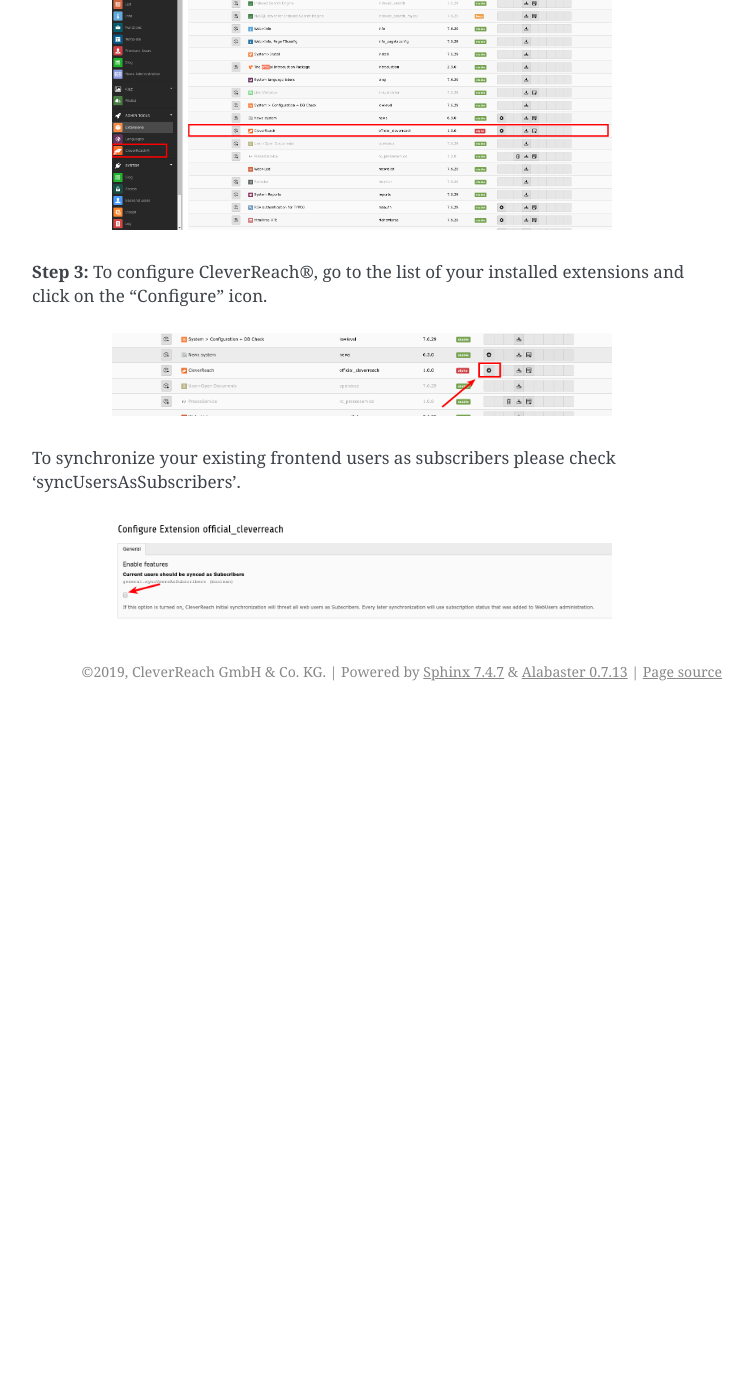
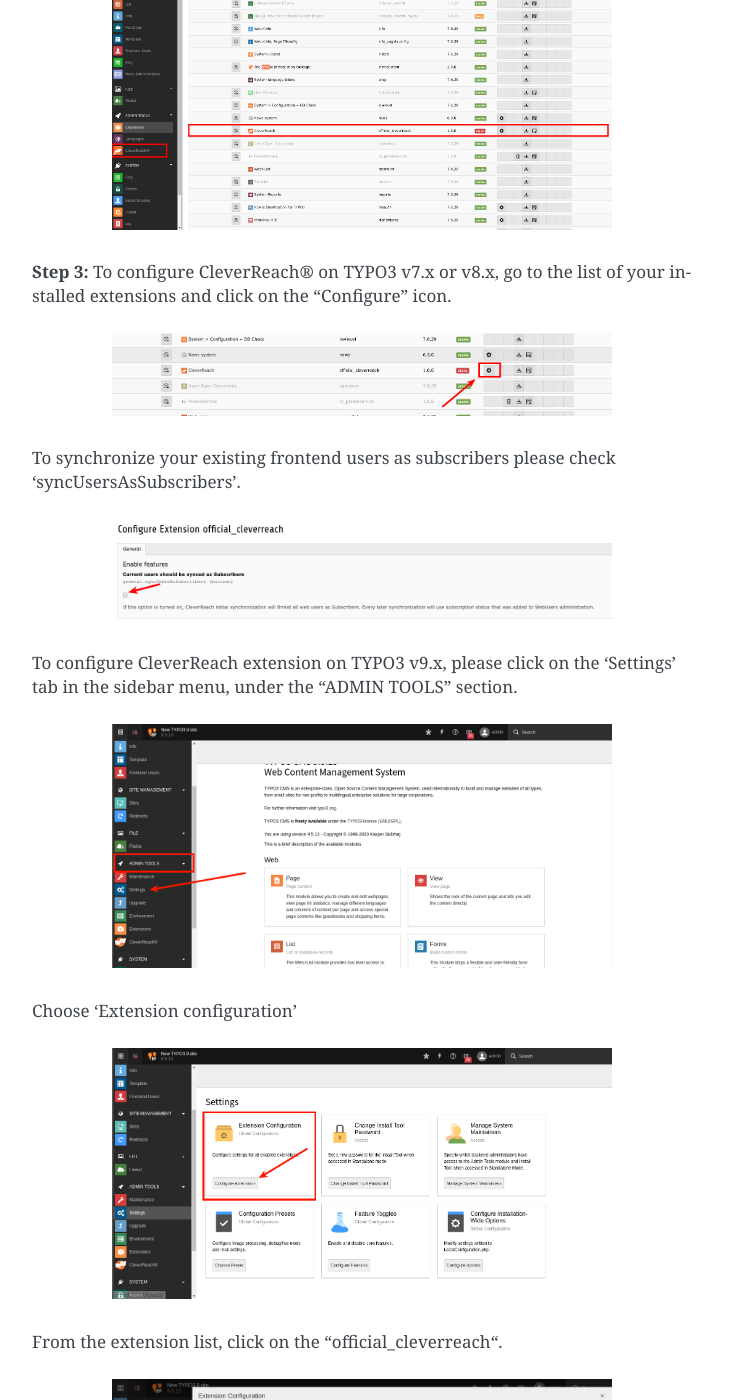
Before and after one commit to cleverreach/typo3-doc, a Sphinx documentation site: the page built from Documentation/Installation/Index.rst, in a window 1280 px wide and 1400 px high, scrolled down 1338 px. Shown: the whole window, without its empty margins (388-1141 px from the left). Built offline with Sphinx 7.4.7, drawn with Linux system fonts in a browser that asks for light colours; before the commit the page ends 2049 px from its top, so only the background shows below that; some of the changed text lies outside the part shown.

Commit message:
Update typo3 documentation with installation process on v9.x

```diff
--- a/Documentation/Installation/Index.rst
+++ b/Documentation/Installation/Index.rst
@@ -30,7 +30,7 @@
 .. figure:: ../Images/Installation/typo3_en4.png
 	:width: 500px
 
-**Step 3:** To configure CleverReach®, go to the list of your installed extensions and click on the “Configure” icon.
+**Step 3:** To configure CleverReach® on TYPO3 v7.x or v8.x, go to the list of your installed extensions and click on the “Configure” icon.
 
 .. figure:: ../Images/Installation/typo3_en5.png
 	:width: 500px
@@ -39,3 +39,23 @@
 
 .. figure:: ../Images/Installation/typo3_en6.png
 	:width: 500px
+
+To configure CleverReach extension on TYPO3 v9.x, please click on the 'Settings' tab in the sidebar menu, under the “ADMIN TOOLS” section.
+
+.. figure:: ../Images/Installation/typo3_en7.png
+	:width: 500px
+
+Choose 'Extension configuration'
+
+.. figure:: ../Images/Installation/typo3_en8.png
+	:width: 500px
+
+From the extension list, click on the “official_cleverreach“.
+
+.. figure:: ../Images/Installation/typo3_en9.png
+	:width: 500px
+
+To synchronize existing frontend users as subscribers please check “syncUsersAsSubscribers“ field.
+
+.. figure:: ../Images/Installation/typo3_en10.png
+	:width: 500px
```
Also changed, not shown: Documentation/Images/Installation/typo3_en10.png (added), Documentation/Images/Installation/typo3_en7.png (added), Documentation/Images/Installation/typo3_en8.png (added), Documentation/Images/Installation/typo3_en9.png (added), 1 other file.
